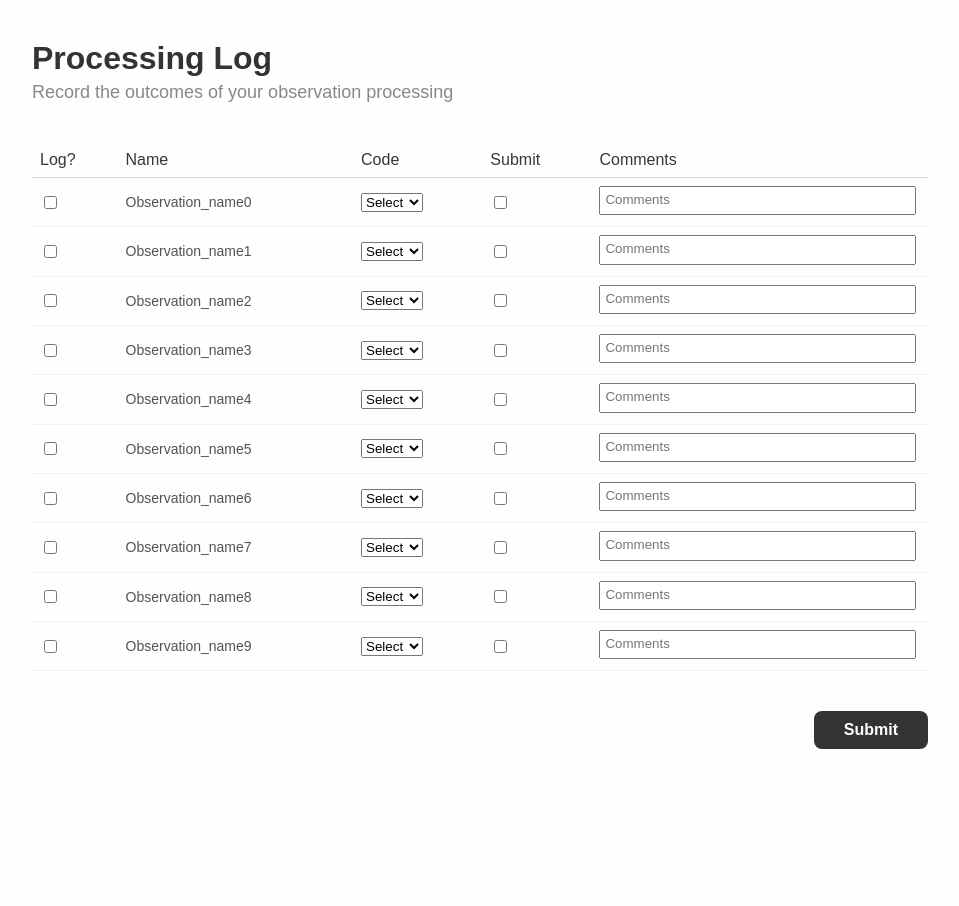
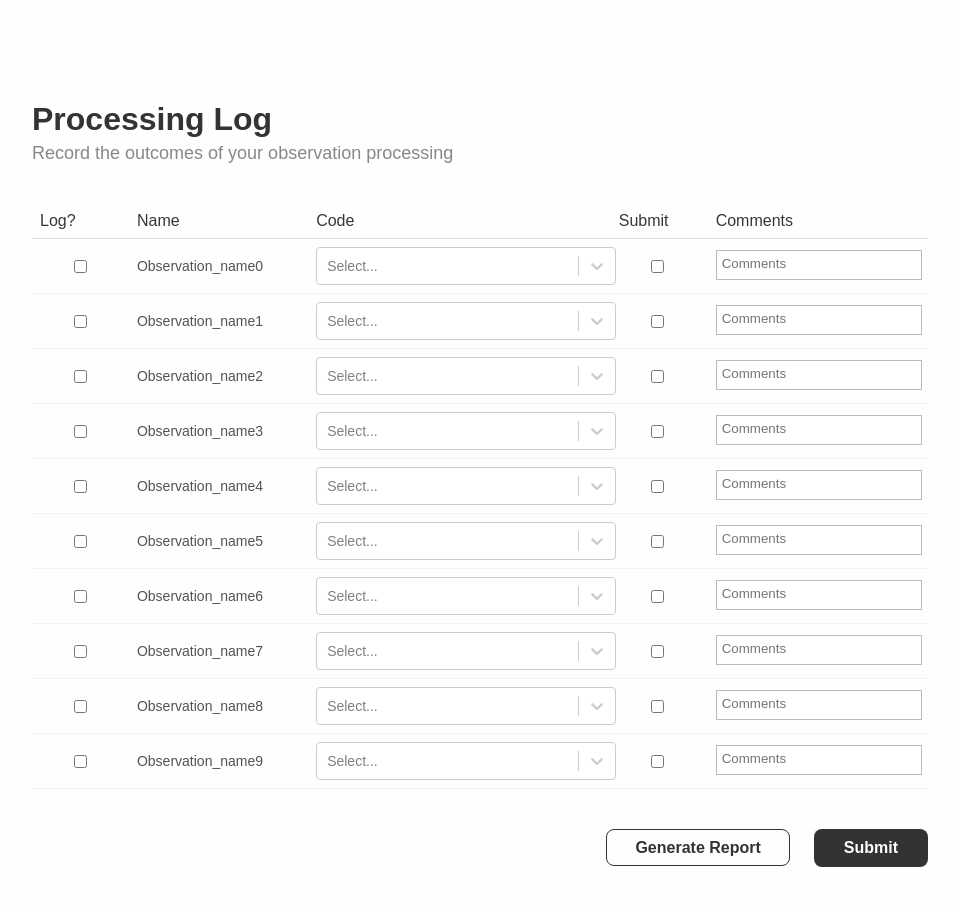
Before and after one commit to victorhernandez11/processingLog, a React (Create React App) app in the folder app/: page / in a window 1280 px wide. Shown: the top 906 px of the page, without its empty margins (160-1119 px from the left). Before the commit the page ends 829 px from the top, so only its background shows below. Built offline with nearby package versions, Linux system fonts and the light colour scheme.

Commit message:
Applied Sage's comments. added a better dropdown menu

```diff
--- a/app/package.json
+++ b/app/package.json
@@ -15,6 +15,7 @@
     "react-dom": "^18.2.0",
     "react-router-dom": "^6.22.0",
     "react-scripts": "5.0.1",
+    "react-select": "^5.8.0",
     "typescript": "^4.9.5",
     "web-vitals": "^2.1.4"
   },
--- a/app/src/App.css
+++ b/app/src/App.css
@@ -1,15 +1,23 @@
+body {
+  font-family: Arial, sans-serif;
+  margin: 0;
+  padding: 0;
+  background-color: #fefefe;
+}
+
+/* Title Section */
 .title-section {
   width: 70%;
   max-width: 1200px;
   margin: 0 auto;
-  padding-top: 40px;
+  padding-top: 80px;
   padding-bottom: 40px;
 }
 
 .title {
   color: #333333;
   font-size: 32px;
-  margin: 0 0 5px 0;
+  margin-bottom: 5px;
 }
 
 .subtitle {
@@ -18,31 +26,25 @@
   margin: 0;
 }
 
-body {
-  font-family: Arial, sans-serif;
-  margin: 0;
-  padding: 0;
-  background-color: #fefefe;
+/* Table Styles */
+.table-container {
+  width: 70%;
+  max-width: 1200px;
+  margin: 0 auto;
+  margin-bottom: 40px;
 }
 
 .table {
   width: 100%;
-  max-width: 1200px;
-  margin: 0 auto;
   border-collapse: collapse;
   margin-bottom: 40px;
+  table-layout: fixed;
 }
 
 th,
 td {
   padding: 8px;
   text-align: left;
-}
-
-td {
-  border-bottom: 1px solid #f3f3f3;
-  font-size: 14px;
-  color: #535353;
 }
 
 th {
@@ -52,18 +54,44 @@ th {
   color: #373737;
 }
 
+td {
+  border-bottom: 1px solid #f3f3f3;
+  font-size: 14px;
+  color: #535353;
+}
+
+/* Form Elements */
+.table td input[type="checkbox"] {
+  display: block;
+  margin: 0 auto;
+}
+
 textarea {
   resize: none;
   font-family: Arial, sans-serif;
   height: 1.3em;
   padding: 5px;
   width: 95%;
+  border-color: #bbbbbb;
 }
 
 textarea:focus {
   resize: vertical;
 }
 
+/* Adjusting padding for Code column */
+.table td:nth-child(3) {
+  padding-right: 4px;
+  /* Reduce right padding */
+}
+
+/* Adjusting padding for Submit column */
+.table td:nth-child(4) {
+  padding-left: 4px;
+  /* Reduce left padding */
+}
+
+/* Submit Button */
 button {
   float: right;
   padding: 10px 30px;
@@ -77,10 +105,21 @@ button {
   margin-bottom: 80px;
 }
 
-.table-container {
-  width: 70%;
-  max-width: 1200px;
-  margin: 0 auto;
-  border-collapse: collapse;
-  margin-bottom: 40px;
+.generate-report-button {
+  float: right;
+  padding: 8.5px 28px;
+  /* Adjusted to account for the border */
+  font-size: 16px;
+  font-weight: 600;
+  border: 1.5px solid #333333;
+  /* Border color */
+  background-color: transparent;
+  color: #333333;
+  /* Text color */
+  cursor: pointer;
+  border-radius: 8px;
+  margin-bottom: 80px;
+  margin-right: 24px;
+  /* Space between the buttons */
+  box-sizing: border-box;
 }
--- a/app/src/App.tsx
+++ b/app/src/App.tsx
@@ -1,48 +1,8 @@
-// import React from 'react';
-// import './App.css';
-
-// function App() {
-//   return (
-//     <div className="App">
-//       <div className="container">
-//         <div className="header">
-//           <div className="column">Log?</div>
-//           <div className="column">Name</div>
-//           <div className="column">Code</div>
-//           <div className="column">Submission Status</div>
-//           <div className="column">Comments</div>
-//         </div>
-//         {Array.from({ length: 10 }).map((_, index) => (
-//           <div key={index} className="row">
-//             <div className="column">
-//               <input type="checkbox" />
-//             </div>
-//             <div className="column">
-//               Observation_name{index}
-//             </div>
-//             <div className="column">
-//               <select>
-//                 <option value="">Select</option>
-//                 <option value="code1">Code1</option>
-//                 <option value="code2">Code2</option>
-//               </select>
-//             </div>
-//             <div className="column">
-//               <input type="checkbox" />
-//             </div>
-//             <div className="column">
-//               <input type="text" placeholder="Comments" />
-//             </div>
-//           </div>
-//         ))}
-//       </div>
-//     </div>
-//   );
-// }
-
-// export default App;
 import React from 'react';
 import './App.css';
+import CreatableSelect from 'react-select/creatable';
+import { options } from './components/options';
+
 
 function App() {
   return (
@@ -55,11 +15,11 @@ function App() {
         <table className="table">
           <thead>
             <tr>
-              <th>Log?</th>
-              <th>Name</th>
-              <th>Code</th>
-              <th>Submit</th>
-              <th>Comments</th>
+              <th style={{ width: '10%' }}>Log?</th>
+              <th style={{ width: '20%' }}>Name</th>
+              <th style={{ width: '35%' }}>Code</th>
+              <th style={{ width: '10%' }}>Submit</th>
+              <th style={{ width: '25%' }}>Comments</th>
             </tr>
           </thead>
           <tbody>
@@ -72,11 +32,12 @@ function App() {
                   Observation_name{index}
                 </td>
                 <td>
-                  <select>
-                    <option value="">Select</option>
-                    <option value="code1">Code1</option>
-                    <option value="code2">Code2</option>
-                  </select>
+                  <CreatableSelect
+                    className='select'
+                    options={options}
+                    isMulti
+                    styles={{ control: (base) => ({ ...base, width: 300 }) }}
+                  />
                 </td>
                 <td>
                   <input type="checkbox" />
@@ -89,6 +50,7 @@ function App() {
           </tbody>
         </table>
         <button className="submit-button">Submit</button>
+        <button className="generate-report-button">Generate Report</button>
       </div>
     </div>
   );
--- /dev/null
+++ b/app/src/components/options.tsx
@@ -0,0 +1,6 @@
+export const options = [
+    { value: 'code1', label: 'Code1' },
+    { value: 'code2', label: 'Code2' },
+    { value: 'code3', label: 'Code3' },
+    { value: 'code4', label: 'Code4' },
+];
--- a/main.js
+++ b/main.js
@@ -13,7 +13,7 @@ function createMainWindow() {
         }
     });
 
-    // mainWindow.webContents.openDevTools();
+    mainWindow.webContents.openDevTools();
 
     const startUrl = url.format({
         pathname: path.join(__dirname, "./app/build/index.html"),
--- a/package.json
+++ b/package.json
@@ -19,6 +19,7 @@
   },
   "homepage": "https://github.com/victorhernandez11/processingLog#readme",
   "dependencies": {
-    "electron": "^28.2.2"
+    "electron": "^28.2.2",
+    "react-select": "^5.8.0"
   }
 }
```
Also changed, not shown: json.txt (added), 2 other files (tests, documents, lock files or other folders).
